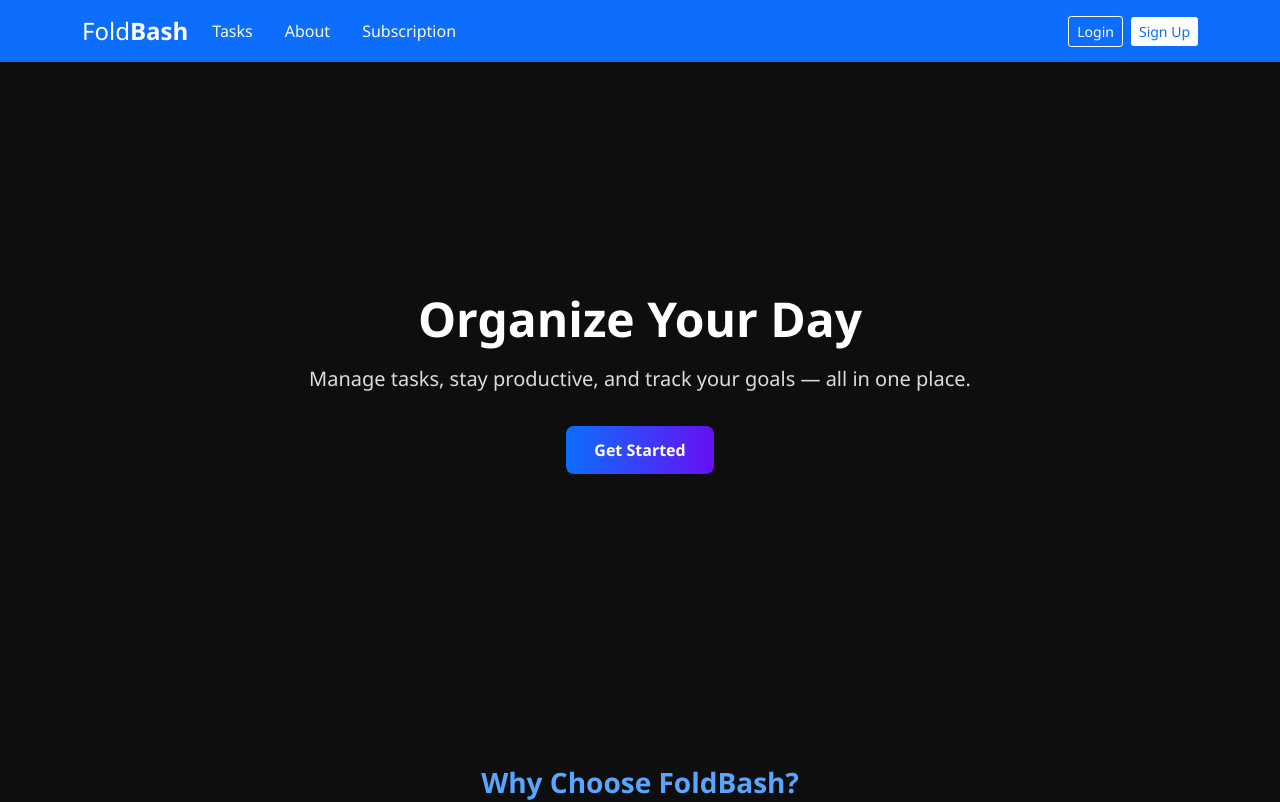
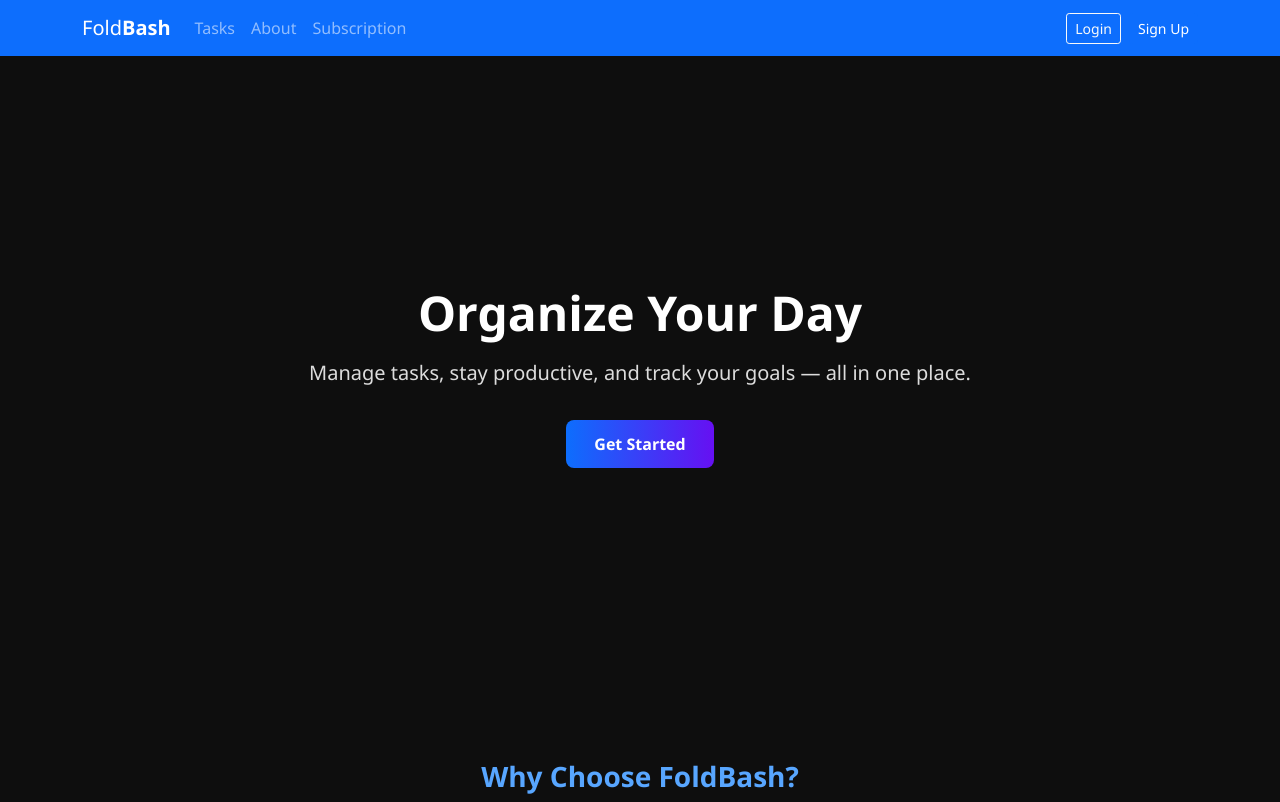
Before and after one commit to hashimkhan1230/Foldbash, a React (Create React App) app: page / in a window 1280 px wide. Shown: the top 802 px of the page. Built offline with nearby package versions, Linux system fonts and the light colour scheme; no server answers.

Commit message:
Update App.css

```diff
--- a/src/App.css
+++ b/src/App.css
@@ -1,86 +1,116 @@
-/* Navbar */
+/* --------------------------
+   NAVBAR GENERAL STYLING
+--------------------------- */
 .custom-navbar {
-  background-color: #0d6efd;
-  padding: 0.5rem 1rem;
+  background-color: #0d6efd !important; /* Bootstrap default blue */
+  transition: all 0.3s ease-in-out;
 }
 
-.navbar-brand {
-  font-size: 1.5rem;
-  color: #fff !important;
-  display: flex;
-  align-items: center;
+.custom-navbar-container {
+  position: sticky;
+  top: 0;
+  z-index: 9999;
 }
 
-.navbar-brand:hover {
-  color: #fff;
-}
-
-.nav-link {
-  color: #f8f9fa !important;
-  margin-right: 1rem;
-}
-
-.nav-link:hover {
-  color: #e2e6ea !important;
-}
-
-/* Right section */
-.d-flex.align-items-center img {
+/* Profile image */
+.profile-img {
   width: 32px;
   height: 32px;
   border-radius: 50%;
+  border: 2px solid white;
   object-fit: cover;
-  border: 2px solid #fff;
 }
 
-.d-flex.align-items-center span {
-  color: #fff;
-  font-weight: 500;
+/* --------------------------
+   MOBILE MENU ANIMATION
+--------------------------- */
+.animated-menu {
+  transform-origin: top;
+  transform: scaleY(0);
+  opacity: 0;
+  transition: transform 0.25s ease-out, opacity 0.25s ease-out;
 }
 
-/* Buttons */
-.btn-outline-light {
-  border-color: #fff;
-  color: #fff;
+.animated-menu.show {
+  transform: scaleY(1);
+  opacity: 1;
 }
 
-.btn-outline-light:hover {
-  background-color: #fff;
-  color: #0d6efd;
+/* Fade animation for links */
+.nav-link {
+  opacity: 0;
+  transform: translateY(-6px);
+  transition: opacity 0.25s ease, transform 0.25s ease;
 }
 
-.btn-primary {
-  background-color: #fff;
-  color: #0d6efd;
-  border: none;
+.animated-menu.show .nav-link {
+  opacity: 1;
+  transform: translateY(0);
 }
 
-.btn-primary:hover {
-  background-color: #e2e6ea;
-  color: #0d6efd;
+/* Hover */
+.nav-link:hover {
+  opacity: 0.8;
 }
 
-/* Responsive adjustments */
-@media (max-width: 768px) {
-  .d-flex.align-items-center {
-    flex-direction: column;
-    margin-top: 0.5rem;
+/* Hamburger button */
+.navbar-toggler {
+  border-color: rgba(255, 255, 255, 0.7) !important;
+  transition: 0.25s ease;
+}
+
+.navbar-toggler:hover {
+  transform: scale(1.1);
+  border-color: white !important;
+}
+
+/* --------------------------
+   DESKTOP FIX (VERY IMPORTANT)
+--------------------------- */
+
+/* Desktop (≥ 992px) → always visible menu */
+@media (min-width: 992px) {
+  .animated-menu {
+    transform: scaleY(1) !important;
+    opacity: 1 !important;
+    transition: none !important;
   }
 
-  .d-flex.align-items-center span {
-    margin-left: 0;
-    margin-top: 0.3rem;
+  .nav-link {
+    opacity: 1 !important;
+    transform: none !important;
   }
 
-  .navbar-nav {
-    margin-top: 0.5rem;
+  /* Hide hamburger on desktop */
+  .navbar-toggler {
+    display: none !important;
   }
 }
 
-body, html, #root {
-  background-color: #0e0e0e; /* Dark black background */
-  color: white; /* Default text color */
-  height: 100%;
-  margin: 0;
-  font-family: 'Segoe UI', Tahoma, Geneva, Verdana, sans-serif;
+/* ------------------------------
+   LOGIN MESSAGE POPUP
+------------------------------- */
+.login-warning {
+  position: fixed;
+  top: 80px;
+  right: 20px;
+  background: #0b3d91;
+  padding: 15px 20px;
+  color: white;
+  border-radius: 12px;
+  font-weight: bold;
+  box-shadow: 0 0 15px rgba(0,0,0,0.3);
+  animation: slideIn 0.4s ease-out;
+  z-index: 2000;
 }
+
+@keyframes slideIn {
+  from {
+    opacity: 0;
+    transform: translateX(50px);
+  }
+  to {
+    opacity: 1;
+    transform: translateX(0px);
+  }
+}
```
